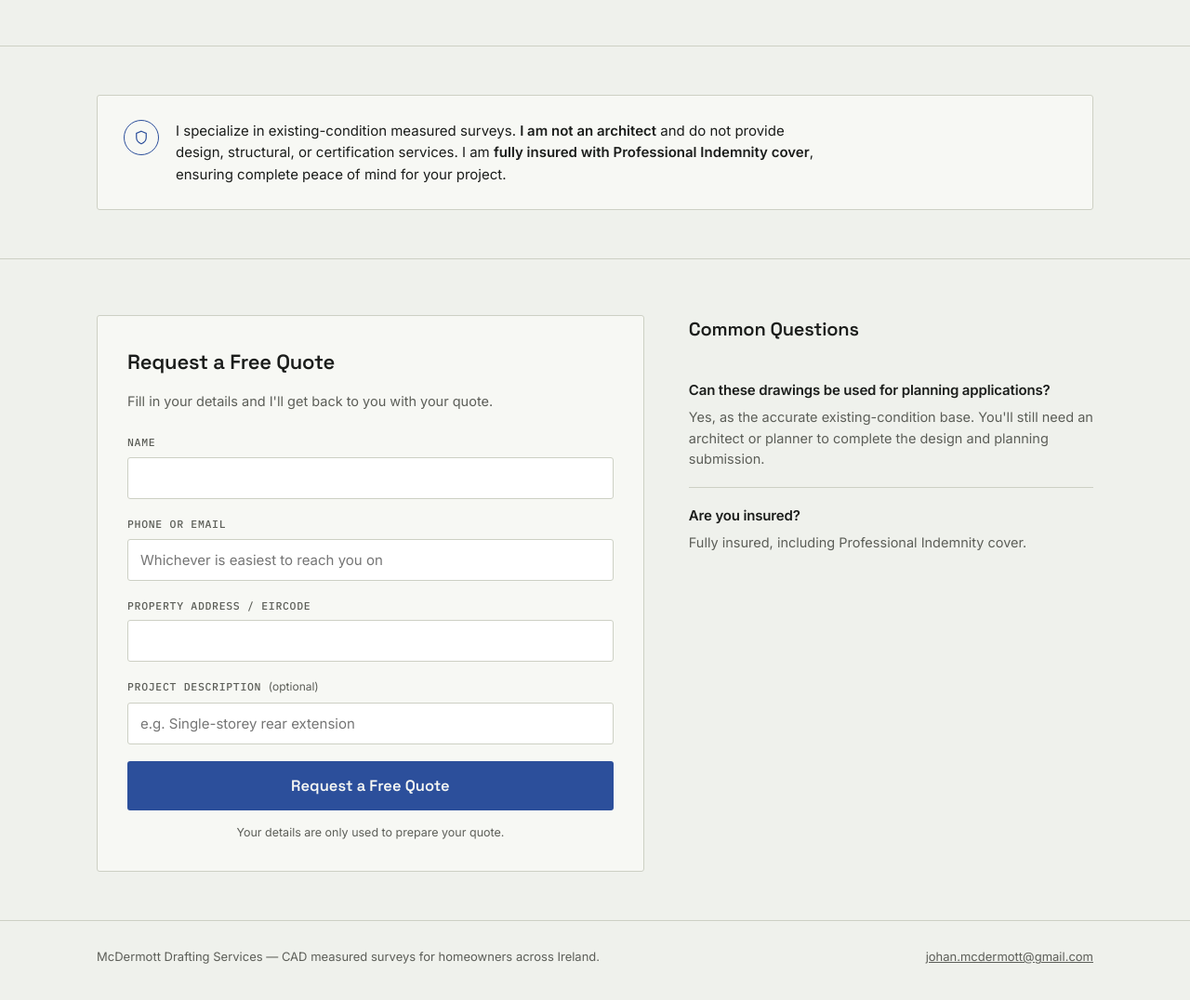
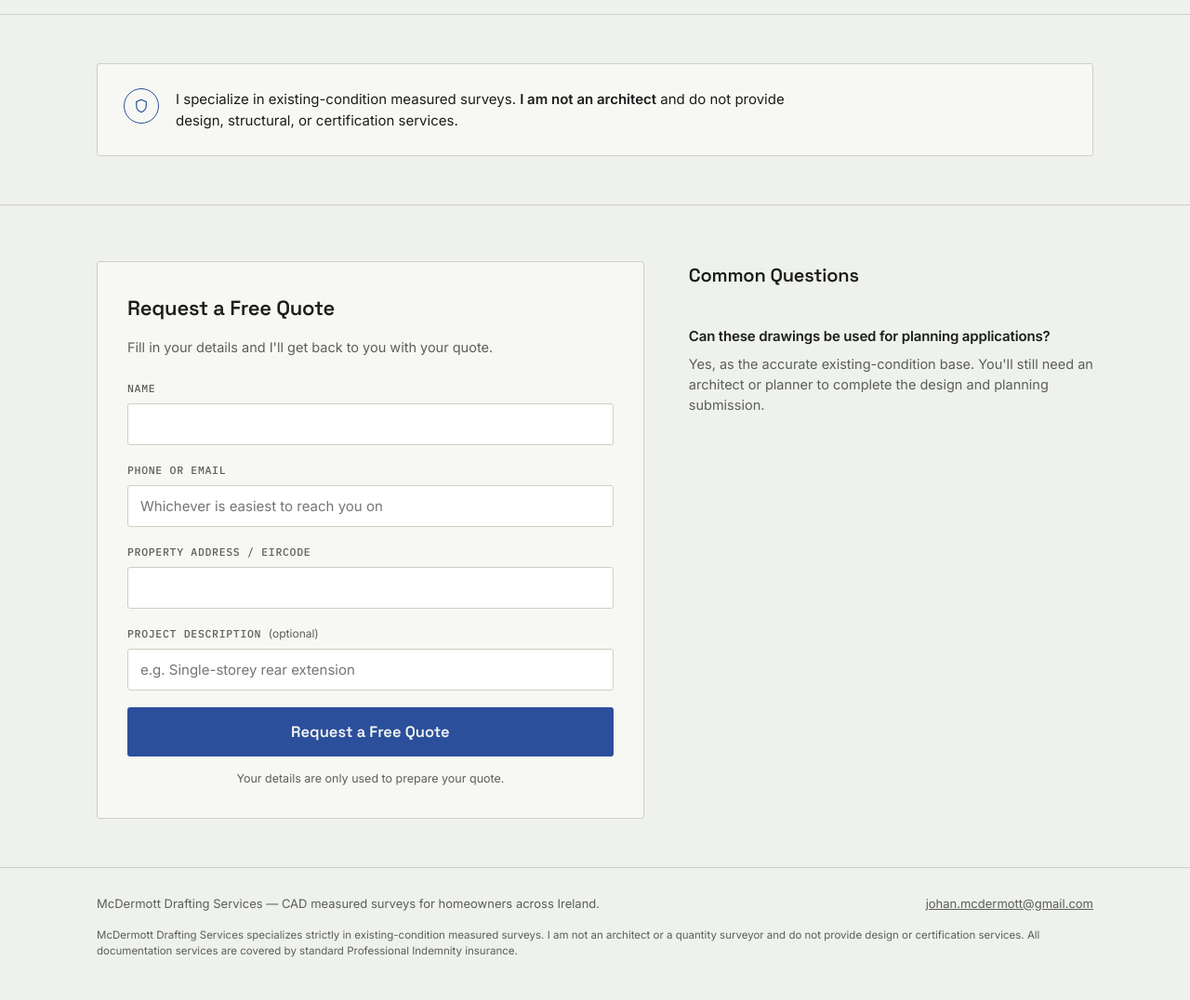
Before and after one commit to AmazingSpoon26/McDermottDrafting, a plain HTML site: page index.html in a window 1280 px wide. Shown: the part 1200-2276 px from the top of the page at 93% size. Drawn offline with Linux system fonts and the light colour scheme.

Commit message:
Move insurance disclosure to footer legal text only.
Keeps the hero and FAQ focused on the core service while scope and PI cover sit in small print at the bottom.

Co-authored-by: Cursor <cursoragent@cursor.com>

```diff
--- a/index.html
+++ b/index.html
@@ -4,7 +4,7 @@
 <meta charset="UTF-8">
 <meta name="viewport" content="width=device-width, initial-scale=1.0">
 <title>McDermott Drafting Services | Existing-Condition Drawings for Your Renovation</title>
-<meta name="description" content="Accurate existing-condition measured drawings for Irish homeowners planning a renovation or extension. Fast, precise, fully insured. Book a site measurement.">
+<meta name="description" content="Accurate existing-condition measured drawings for Irish homeowners planning a renovation or extension. Fast, precise CAD surveys. Book a site measurement.">
 <link rel="preconnect" href="https://fonts.googleapis.com">
 <link rel="preconnect" href="https://fonts.gstatic.com" crossorigin>
 <link href="https://fonts.googleapis.com/css2?family=Space+Grotesk:wght@500;600;700&family=Inter:wght@400;500;600&family=IBM+Plex+Mono:wght@500;600&display=swap" rel="stylesheet">
@@ -436,6 +436,12 @@
     color:var(--muted);
     text-decoration:underline;
   }
+  .footer-legal{
+    flex-basis:100%;
+    font-size:11.5px;
+    line-height:1.5;
+    margin-top:6px;
+  }
 
   /* ---------- Mobile ---------- */
   @media (max-width: 860px){
@@ -470,7 +476,6 @@
         <h1>Get Precise Survey Drawings Without High Architectural Design Fees.</h1>
         <p class="sub">I provide accurate, existing-condition survey drawings for Irish homeowners. I focus on professional CAD technical measurements — saving you from paying for design services you don't need.</p>
         <a href="#booking" class="cta-button cta-button--large">Request a Free Quote</a>
-        <div class="hero-note">One site visit. Fixed-price quote. <span class="mono">Fully insured (Professional Indemnity).</span></div>
       </div>
 
       <svg class="hero-art" viewBox="0 0 520 460" xmlns="http://www.w3.org/2000/svg" role="img" aria-label="A simple measured floor plan showing an existing house outline with a proposed extension marked out and dimension lines.">
@@ -591,7 +596,7 @@
         <div class="badge" aria-hidden="true">
           <svg width="18" height="18" viewBox="0 0 24 24" fill="none"><path d="M12 3l7 3v6c0 4.5-3 7.5-7 9-4-1.5-7-4.5-7-9V6l7-3z" stroke="currentColor" stroke-width="1.6"/></svg>
         </div>
-        <p>I specialize in existing-condition measured surveys. <strong>I am not an architect</strong> and do not provide design, structural, or certification services. I am <strong>fully insured with Professional Indemnity cover</strong>, ensuring complete peace of mind for your project.</p>
+        <p>I specialize in existing-condition measured surveys. <strong>I am not an architect</strong> and do not provide design, structural, or certification services.</p>
       </div>
     </div>
   </section>
@@ -655,11 +660,6 @@
             <p>Yes, as the accurate existing-condition base. You'll still need an architect or planner to complete the design and planning submission.</p>
           </div>
 
-          <div class="faq-item">
-            <h3>Are you insured?</h3>
-            <p>Fully insured, including Professional Indemnity cover.</p>
-          </div>
-
         </div>
 
       </div>
@@ -672,6 +672,7 @@
   <div class="wrap">
     <p>McDermott Drafting Services — CAD measured surveys for homeowners across Ireland.</p>
     <p><a href="mailto:johan.mcdermott@gmail.com">johan.mcdermott@gmail.com</a></p>
+    <p class="footer-legal">McDermott Drafting Services specializes strictly in existing-condition measured surveys. I am not an architect or a quantity surveyor and do not provide design or certification services. All documentation services are covered by standard Professional Indemnity insurance.</p>
   </div>
 </footer>
 
```
